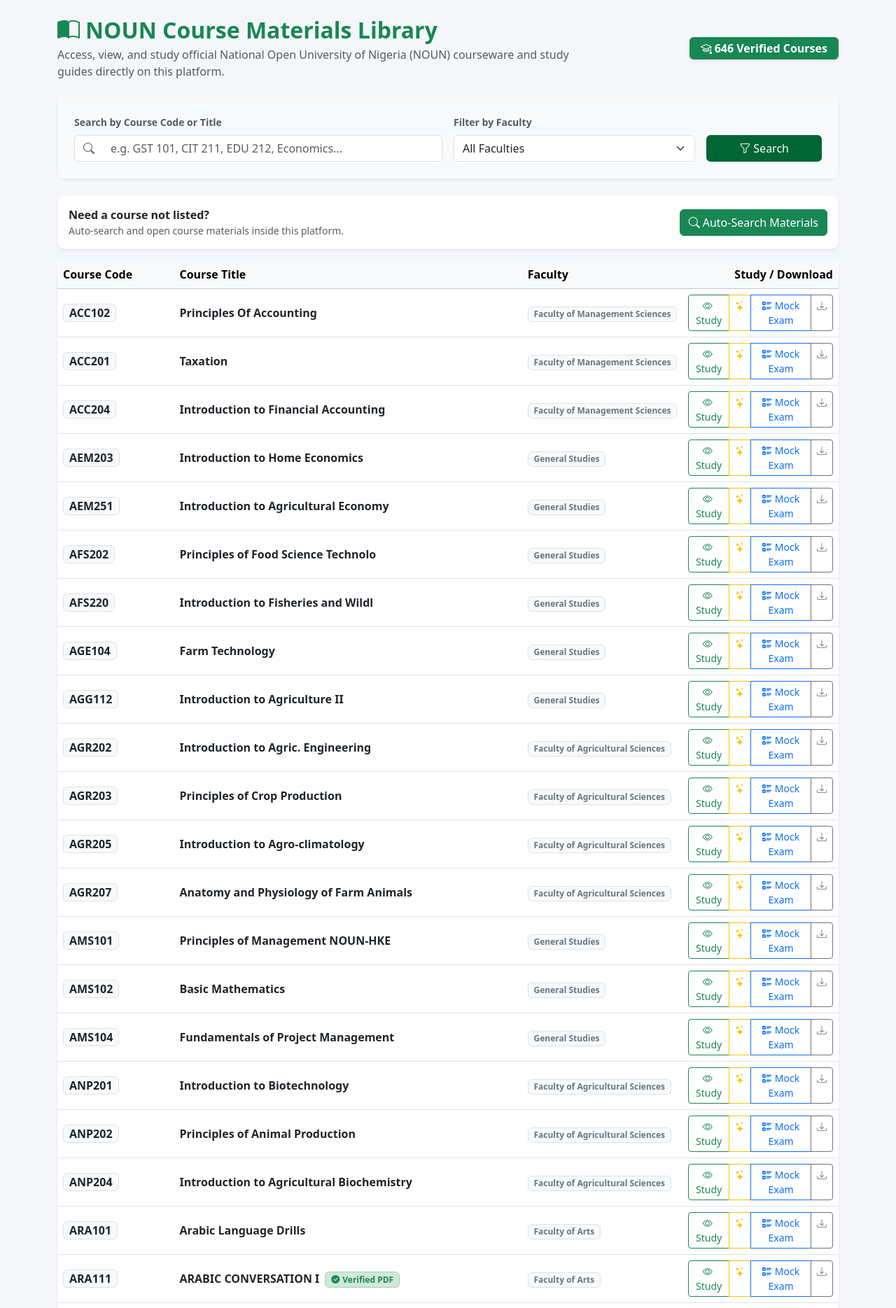
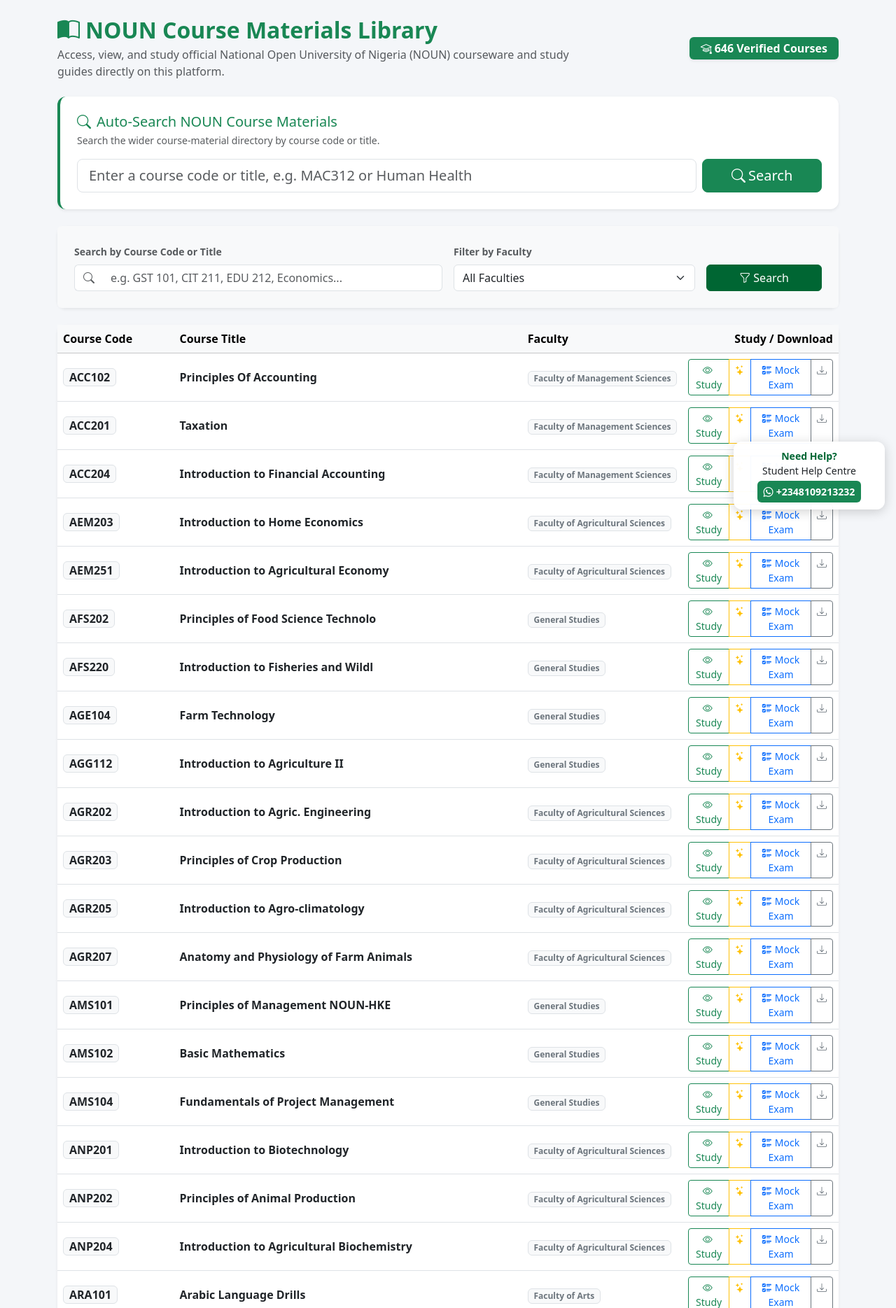
Before and after one commit to fishmedialagos/noun-exam-practice, a Flask app: page /materials in a window 1280 px wide. Shown: the part 56-1925 px from the top of the page at 70% size. Run offline with Flask 3, Linux system fonts and the light colour scheme.

Commit message:
Add files via upload

```diff
--- a/app.py
+++ b/app.py
@@ -296,6 +296,10 @@ def course_materials():
                 courses = json.load(f)
         except Exception:
             courses = []
+
+    # Keep the catalog display consistent with the authoritative course-prefix map.
+    for course in courses:
+        course['faculty'] = _infer_faculty(course.get('course_code', ''), course.get('faculty', ''))
 
     # Filter
     filtered = []
@@ -1322,13 +1326,16 @@ def _is_paper_course(course_code):
 
 def _infer_faculty(course_code, current=''):
     """Use timetable data first, then a conservative NOUN course-prefix map."""
+    prefix_match = re.match(r'([A-Z]+)', (course_code or '').upper())
+    prefix = prefix_match.group(1) if prefix_match else ''
+    # MAC (Mass Communication) belongs to the Faculty of Sciences for this platform.
+    if prefix == 'MAC':
+        return 'Faculty of Sciences'
     if current and current.lower() not in {'general studies', 'general studies / noun', 'general studies/noun'}:
         return current
-    prefix = re.match(r'([A-Z]+)', (course_code or '').upper())
-    prefix = prefix.group(1) if prefix else ''
     groups = {
         'General Studies': {'GST'},
-        'Faculty of Management Sciences': {'ACC', 'BUS', 'BFN', 'MAC', 'MKT', 'ENT', 'BAM', 'FIN'},
+        'Faculty of Management Sciences': {'ACC', 'BUS', 'BFN', 'MKT', 'ENT', 'BAM', 'FIN'},
         'Faculty of Computing': {'CIT', 'CSC', 'CMP', 'COS', 'IFT', 'INF'},
         'Faculty of Sciences': {'BIO', 'CHM', 'PHY', 'MAT', 'STA', 'FSC', 'BOT', 'ZOO', 'MCB'},
         'Faculty of Education': {'EDU', 'ECE', 'PDE'},
--- a/templates/base.html
+++ b/templates/base.html
@@ -93,6 +93,32 @@
         .wrong-answer {
             background: #f8d7da !important;
             border-color: #dc3545 !important;
+        }
+        .student-help-widget {
+            position: fixed;
+            right: 16px;
+            bottom: 16px;
+            z-index: 1050;
+            width: 216px;
+            padding: 10px 12px;
+            background: rgba(255,255,255,.97);
+            border-radius: 12px;
+            box-shadow: 0 3px 16px rgba(0,0,0,.18);
+            text-align: center;
+            font-size: .88rem;
+        }
+        .student-help-widget .help-title { color: var(--noun-green); font-weight: 700; }
+        .student-help-widget .help-number {
+            display: inline-block;
+            padding: 5px 9px;
+            border-radius: 6px;
+            background: #198754;
+            color: #fff;
+            text-decoration: none;
+            font-weight: 600;
+        }
+        @media (max-width: 575.98px) {
+            .student-help-widget { right: 10px; bottom: 10px; width: 195px; font-size: .82rem; }
         }
     </style>
     {% block extra_css %}{% endblock %}
@@ -194,6 +220,15 @@
         </div>
     </nav>
 
+    <!-- Visible to logged-in students, staff, and visitors. -->
+    <aside class="student-help-widget" aria-label="Student Help Centre">
+        <div class="help-title">Need Help?</div>
+        <div class="text-dark mb-1">Student Help Centre</div>
+        <a class="help-number" href="https://wa.me/2348109213232" target="_blank" rel="noopener">
+            <i class="bi bi-whatsapp me-1"></i>+2348109213232
+        </a>
+    </aside>
+
     <main class="container my-4 flex-grow-1">
         {% with messages = get_flashed_messages(with_categories=true) %}
             {% if messages %}
--- a/templates/materials/index.html
+++ b/templates/materials/index.html
@@ -21,6 +21,22 @@
             <i class="bi bi-cloud-arrow-up me-1"></i>Upload Material (Admin)
         </a>
         {% endif %}
+    </div>
+</div>
+
+<!-- Auto-search: keep this first so visitors can find a course immediately. -->
+<div class="card border-0 shadow-sm mb-4 border-start border-success border-4">
+    <div class="card-body p-4">
+        <h5 class="mb-1 text-success"><i class="bi bi-search me-2"></i>Auto-Search NOUN Course Materials</h5>
+        <div class="small text-muted mb-3">Search the wider course-material directory by course code or title.</div>
+        <form method="GET" action="{{ url_for('search_nounupdate') }}" class="row g-2">
+            <div class="col-md-10">
+                <input type="search" name="q" class="form-control form-control-lg" placeholder="Enter a course code or title, e.g. MAC312 or Human Health" aria-label="Search NOUN course materials">
+            </div>
+            <div class="col-md-2 d-grid">
+                <button type="submit" class="btn btn-success btn-lg"><i class="bi bi-search me-1"></i>Search</button>
+            </div>
+        </form>
     </div>
 </div>
 
@@ -55,17 +71,6 @@
 
 <!-- Courses Grid / Table -->
 
-<div class="card border-0 shadow-sm mb-3">
-    <div class="card-body d-flex flex-wrap justify-content-between align-items-center gap-2">
-        <div>
-            <div class="fw-semibold">Need a course not listed?</div>
-            <div class="small text-muted">Auto-search and open course materials inside this platform.</div>
-        </div>
-        <a href="{{ url_for('search_nounupdate') }}" class="btn btn-success">
-            <i class="bi bi-search me-1"></i>Auto-Search Materials
-        </a>
-    </div>
-</div>
 {% if courses %}
 <div class="card shadow-sm border-0">
     <div class="table-responsive">
```
Also changed, not shown: noun_exam.db, timetable_courses.json.
